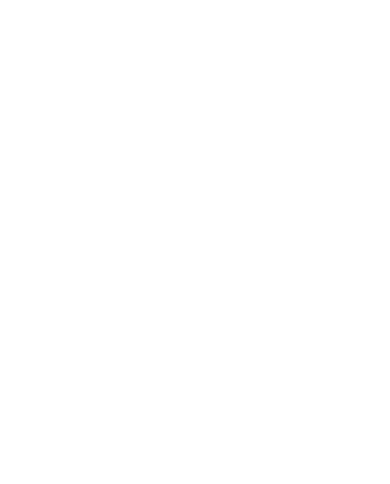
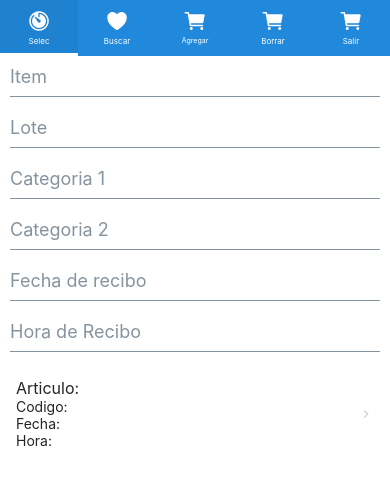
Before and after one commit to juancmh095/React-apps, a React Native app: screen / in a window 390 px wide. Shown: the top 484 px of the page. Built offline with nearby package versions, Linux system fonts and the light colour scheme.

Commit message:
cambios en diseño de primer pantalla

```diff
--- a/App.tsx
+++ b/App.tsx
@@ -5,17 +5,89 @@
  * @format
  */
 
+import { Button, Icon, Tab, Text, ListItem } from '@rneui/base';
+import { Input } from '@rneui/themed';
 import React from 'react';
+import { View } from 'react-native';
 
 
 function App() {
 
-
-
+  const [index, setIndex] = React.useState(0);
 
 
   return (
     <>
+    <View>
+     <Tab
+      value={index}
+      onChange={(e) => setIndex(e)}
+      indicatorStyle={{
+        backgroundColor: 'white',
+        height: 3,
+      }}
+      variant="primary"
+    >
+      <Tab.Item
+        title="Selec"
+        titleStyle={{ fontSize: 8 }}
+        icon={{ name: 'timer', type: 'ionicon', color: 'white' }}
+      />
+      <Tab.Item
+        title="Buscar"
+        titleStyle={{ fontSize: 8 }}
+        icon={{ name: 'heart', type: 'ionicon', color: 'white' }}
+      />
+      <Tab.Item
+        title="Agregar"
+        titleStyle={{ fontSize: 7 }}
+        icon={{ name: 'cart', type: 'ionicon', color: 'white' }}
+      />
+      <Tab.Item
+        title="Borrar"
+        titleStyle={{ fontSize: 8 }}
+        icon={{ name: 'cart', type: 'ionicon', color: 'white' }}
+      />
+      <Tab.Item
+        title="Salir"
+        titleStyle={{ fontSize: 8 }}
+        icon={{ name: 'cart', type: 'ionicon', color: 'white' }}
+      />
+    </Tab>
+      <Input placeholder='Item' />
+      <Input placeholder='Lote' />
+      <Input placeholder='Categoria 1' />
+      <Input placeholder='Categoria 2' />
+      <Input placeholder='Fecha de recibo' />
+      <Input placeholder='Hora de Recibo' />
+        <ListItem.Swipeable
+          leftContent={(reset) => (
+            <Button
+              title="Info"
+              onPress={() => reset()}
+              icon={{ name: 'info', color: 'white' }}
+              buttonStyle={{ minHeight: '100%' }}
+            />
+          )}
+          rightContent={(reset) => (
+            <Button
+              title="Delete"
+              onPress={() => reset()}
+              icon={{ name: 'delete', color: 'white' }}
+              buttonStyle={{ minHeight: '100%', backgroundColor: 'red' }}
+            />
+          )}
+        >
+
+          <ListItem.Content>
+            <ListItem.Title>Articulo: </ListItem.Title>
+            <ListItem.Subtitle>Codigo: </ListItem.Subtitle>
+            <ListItem.Subtitle>Fecha: </ListItem.Subtitle>
+            <ListItem.Subtitle>Hora: </ListItem.Subtitle>
+          </ListItem.Content>
+          <ListItem.Chevron />
+        </ListItem.Swipeable>
+    </View>
     </>
   );
 };
```
Also changed, not shown: 1 other file (tests, documents, lock files or other folders).
